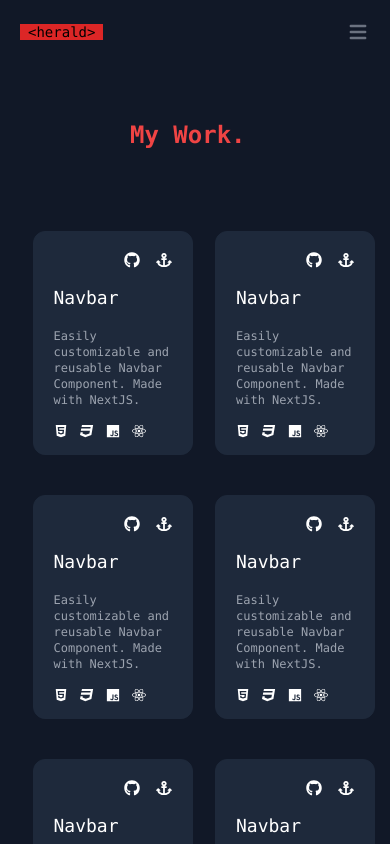
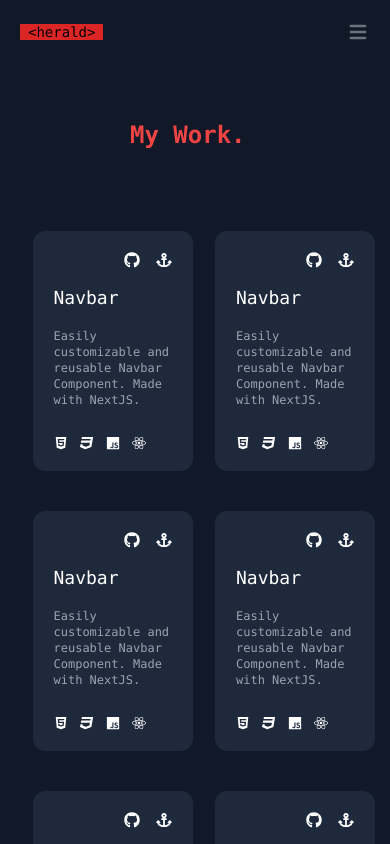
Before and after one commit to RadZ3000/personal-website, a Next.js app: page /work in a window 390 px wide. Shown: the top 844 px of the page. Built offline with nearby package versions, Linux system fonts and the light colour scheme; a web font is replaced by a local one.

Commit message:
global.css edit

```diff
--- a/styles/globals.css
+++ b/styles/globals.css
@@ -13,7 +13,7 @@
         @apply hover:-translate-y-2.5
     }
     .container {
-        @apply flex flex-col gap-y-4 content-center bg-slate-800 border-slate-800 border rounded-xl p-5 w-40 h-56 md:w-56 lg:w-64 lg:h-60 xl:w-72 xl:h-64
+        @apply flex flex-col gap-y-4 content-center bg-slate-800 border-slate-800 border rounded-xl p-5 w-40 h-60 md:w-56 lg:w-64 lg:h-60 xl:w-72 xl:h-64
     }
     .hover {
         @apply hover:text-red-400 duration-500
```
